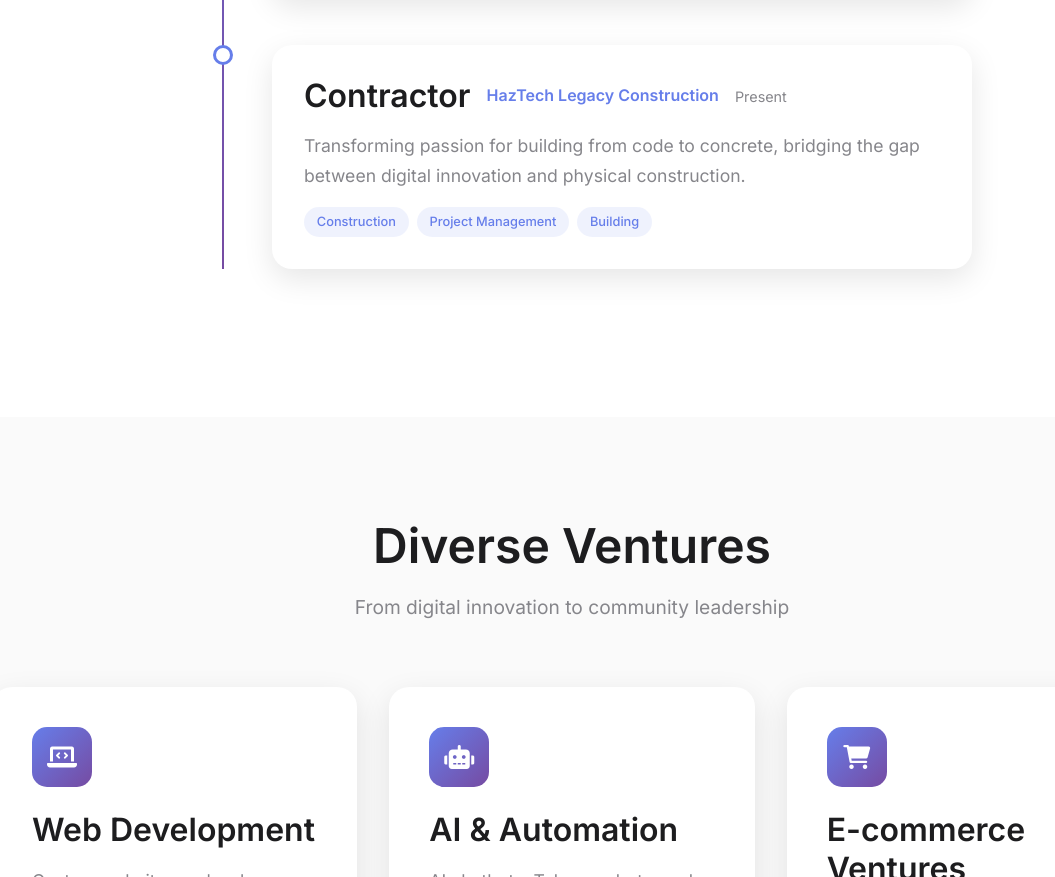
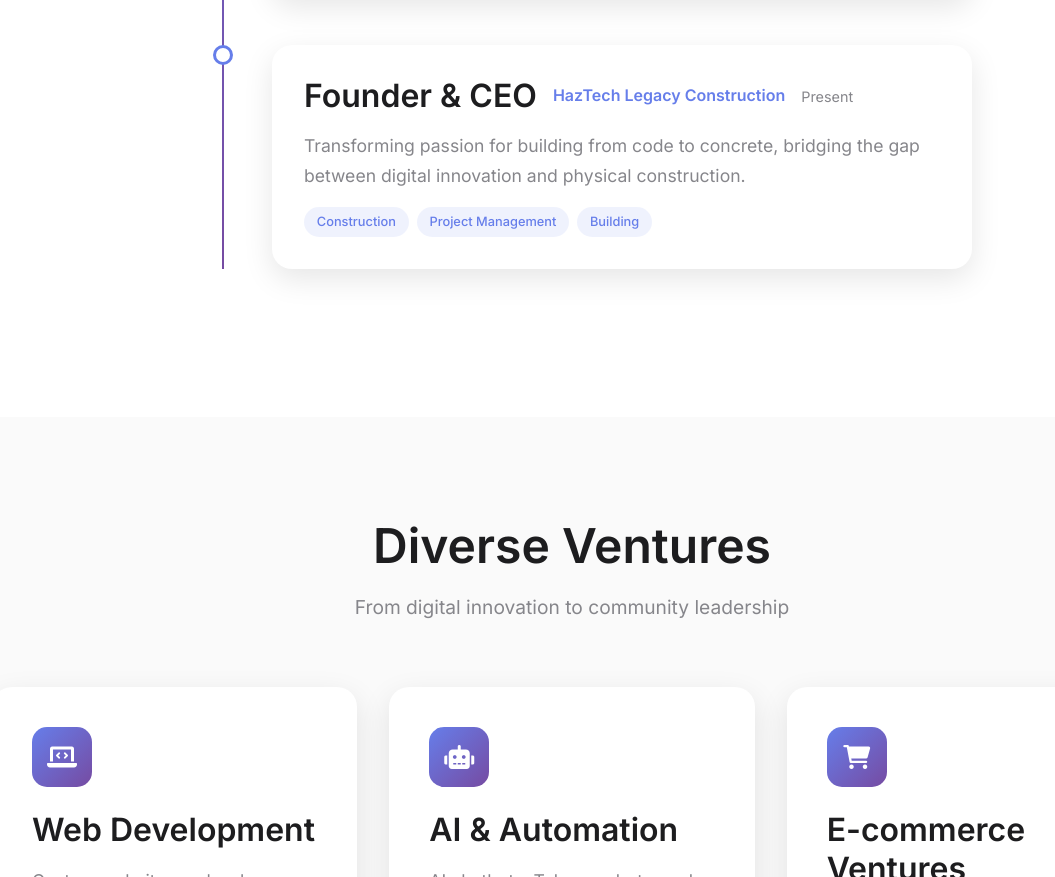
Before and after one commit to haz4141/HazBio, a plain HTML site: page index.html in a window 1280 px wide. Shown: the part 2889-3766 px from the top of the page, without its empty margins (68-1123 px from the left). Drawn offline with Linux system fonts and the light colour scheme.

Commit message:
Update index.html

```diff
--- a/index.html
+++ b/index.html
@@ -223,7 +223,7 @@
                     <div class="timeline-marker"></div>
                     <div class="timeline-content">
                         <div class="timeline-header">
-                            <h3>Contractor</h3>
+                            <h3>Founder & CEO</h3>
                             <span class="timeline-company">HazTech Legacy Construction</span>
                             <span class="timeline-date">Present</span>
                         </div>
```
